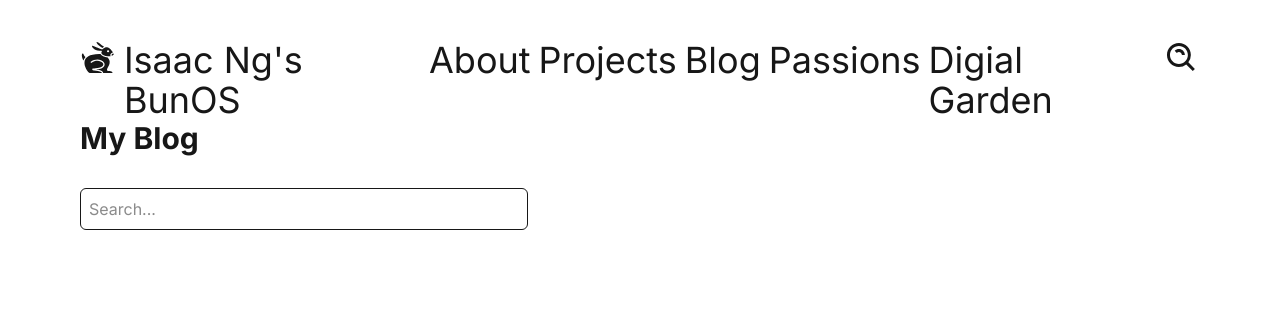
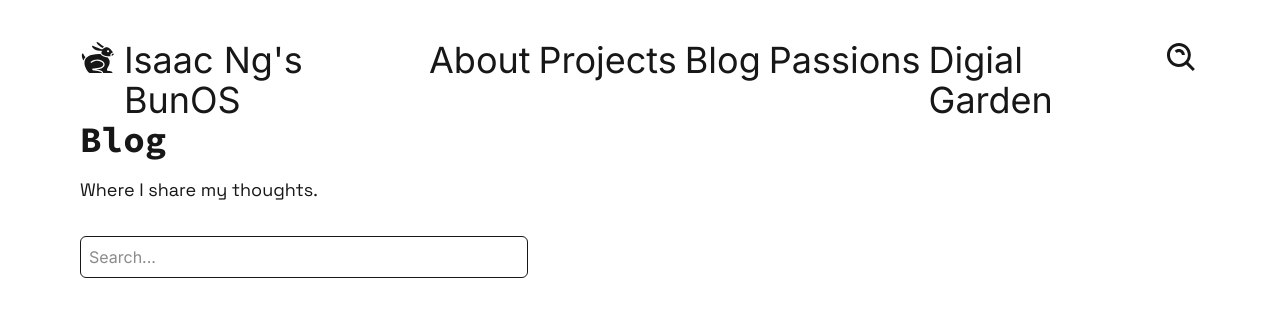
Before and after one commit to caasion/portfolio, a Next.js app: page /blog in a window 1280 px wide. Shown: the top 316 px of the page. Built offline with nearby package versions, Linux system fonts and the light colour scheme.

Commit message:
Apply styles to pages

```diff
--- a/src/app/blog/page.tsx
+++ b/src/app/blog/page.tsx
@@ -7,7 +7,8 @@ export default function BlogIndexPage() {
 
   return (
     <>
-      <h1 className="text-3xl font-bold mb-8">My Blog</h1>
+      <h1>Blog</h1>
+      <p className="font-display text-lg mb-8">Where I share my thoughts.</p>
 
       <BlogList initialPosts={initialPosts} />
     </>
--- a/src/app/globals.css
+++ b/src/app/globals.css
@@ -13,6 +13,14 @@
   --font-mono: var(--font-source-code-pro);
 }
 
+@layer base {
+  h1 {
+    @apply text-4xl font-bold mb-4 font-mono
+  }
+}
+
+
+
 @media (prefers-color-scheme: dark) {
   :root {
     --background: #0a0a0a;
--- a/src/app/projects/page.tsx
+++ b/src/app/projects/page.tsx
@@ -23,7 +23,7 @@ const PROJECTS: ProjectCardProps[] = [
 export default function ProjectsPage() {
   return (
     <>
-      <h1 className="text-3xl font-bold mb-8">Projects</h1>
+      <h1>Projects</h1>
 
       {PROJECTS.map((project, index) => (
         <ProjectCard
```
